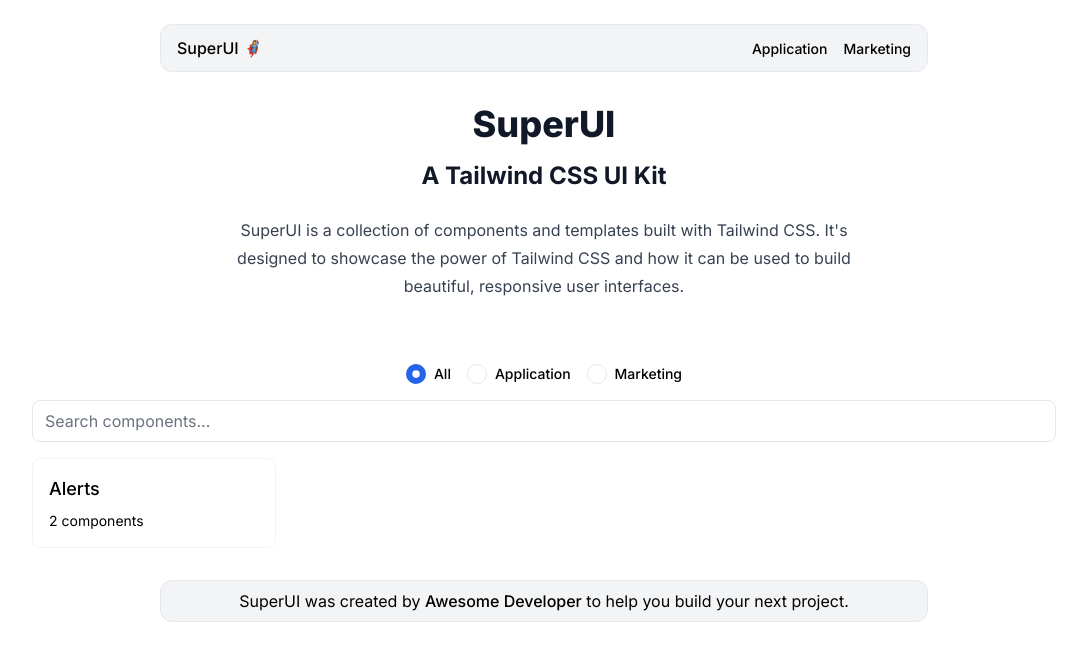
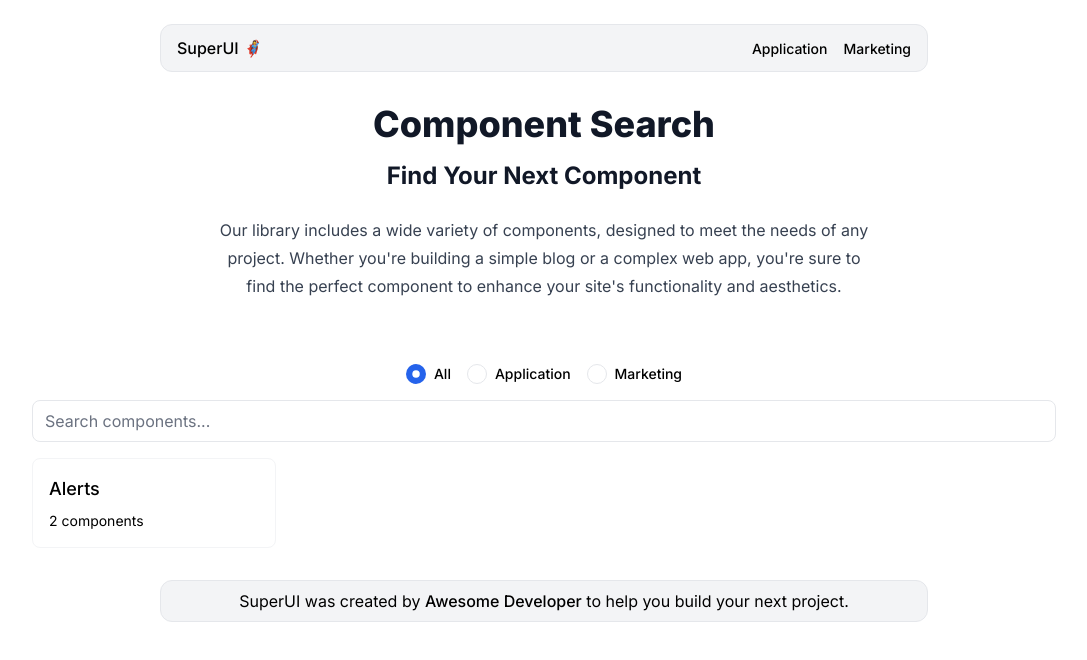
Before and after one commit to markmead/hyperui-clone, a Next.js app: page /components in a window 1280 px wide. Shown: the top 660 px of the page, without its empty margins (96-1183 px from the left). Built offline with nearby package versions, Linux system fonts and the light colour scheme.

Commit message:
Make content unique

```diff
--- a/src/app/components/[id]/page.js
+++ b/src/app/components/[id]/page.js
@@ -1,6 +1,5 @@
-import { listComponent, listComponents } from '@/services/components'
+import { listComponent } from '@/services/components'
 
-import Banner from '@/components/Banner'
 import Renderer from '@/components/Renderer'
 import List from '@/components/List'
 
@@ -29,14 +28,10 @@ export default async function Page({ params }) {
   }
 
   return (
-    <>
-      <Banner title={component.seo.title} subtitle={component.seo.description} />
-
-      <section className="py-8">
-        <div className="prose max-w-none">
-          <Renderer source={component.source} components={components} scope={data} />
-        </div>
-      </section>
-    </>
+    <section className="py-8">
+      <div className="prose max-w-none">
+        <Renderer source={component.source} components={components} scope={data} />
+      </div>
+    </section>
   )
 }
--- a/src/app/components/page.js
+++ b/src/app/components/page.js
@@ -14,10 +14,10 @@ export default async function Page() {
 
   return (
     <>
-      <Banner title="SuperUI" subtitle="A Tailwind CSS UI Kit">
-        SuperUI is a collection of components and templates built with Tailwind CSS. It's designed
-        to showcase the power of Tailwind CSS and how it can be used to build beautiful, responsive
-        user interfaces.
+      <Banner title="Component Search" subtitle="Find Your Next Component">
+        Our library includes a wide variety of components, designed to meet the needs of any
+        project. Whether you're building a simple blog or a complex web app, you're sure to find the
+        perfect component to enhance your site's functionality and aesthetics.
       </Banner>
 
       <Grid components={components} filterable />
--- a/src/data/components/alerts.mdx
+++ b/src/data/components/alerts.mdx
@@ -15,4 +15,6 @@ components:
 
 # Alert Components
 
+An alert component on a website is often used to display important messages to users. It can be used to show success messages after a user performs a certain action, or warn users about potential issues. They can also provide helpful information or tips to guide users while using the website.
+
 <List components={components} />
```
